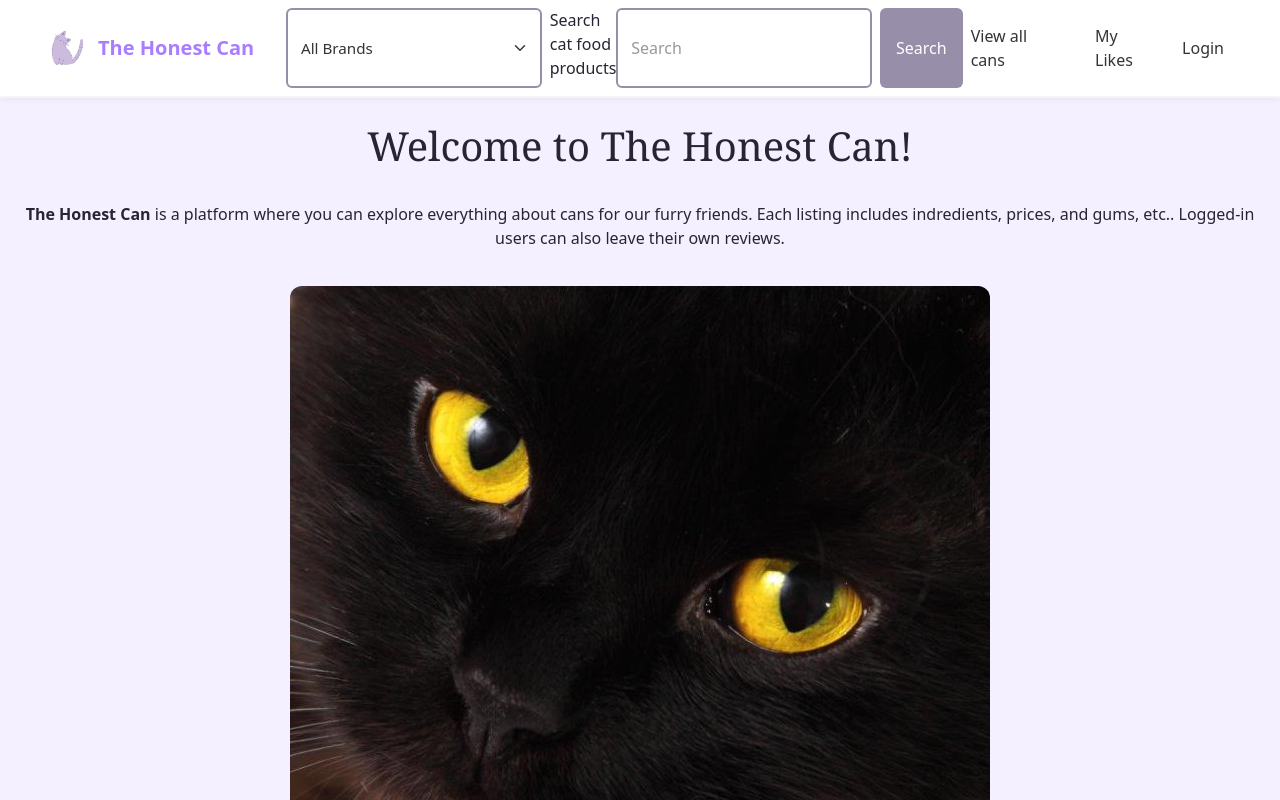
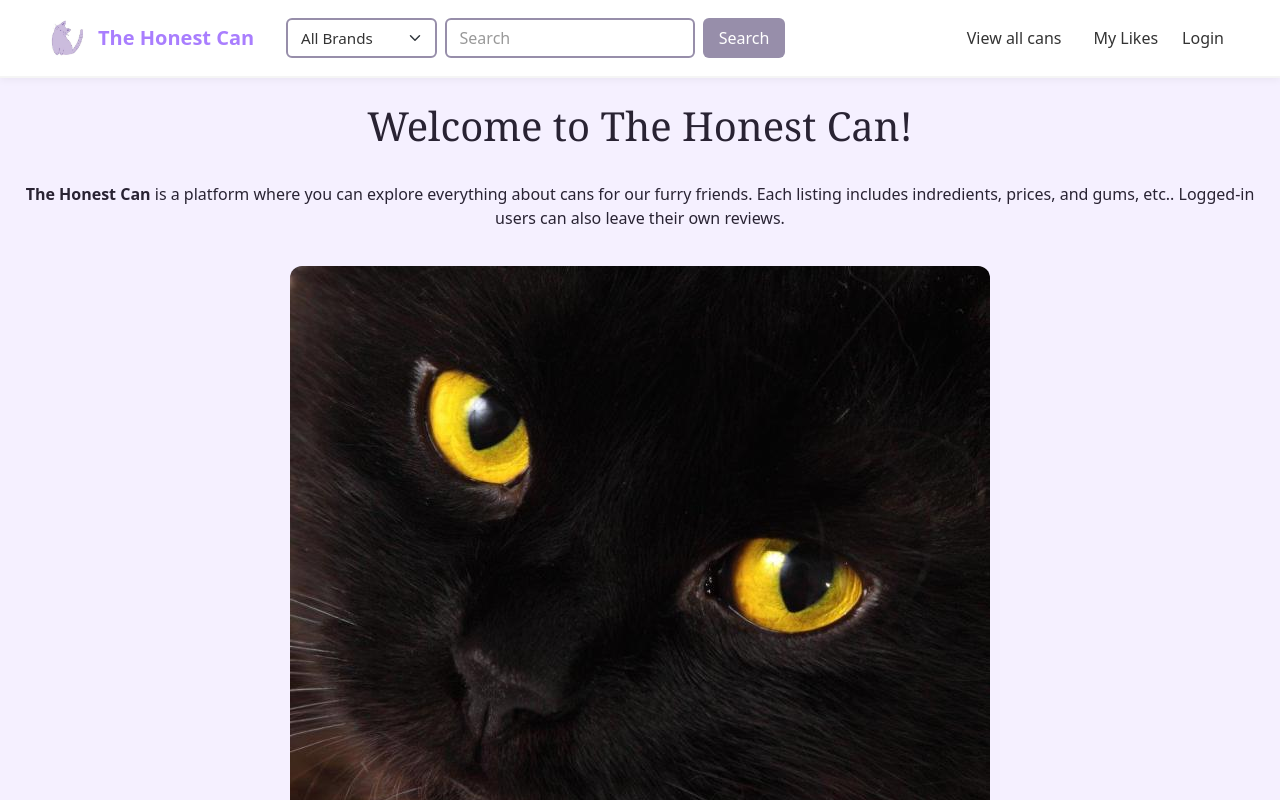
Before and after one commit to shinymidori/shinymidori.github.io, a React (Vite) app: page / in a window 1280 px wide. Shown: the top 800 px of the page. Built offline with nearby package versions, Linux system fonts and the light colour scheme.

Commit message:
Update CanNavbar.jsx

```diff
--- a/src/components/nav/CanNavbar.jsx
+++ b/src/components/nav/CanNavbar.jsx
@@ -65,7 +65,7 @@ export default function CanNavbar() {
 
                     <Form.Label
                         htmlFor="navbar-search"
-                    > Search cat food products
+                    >
                     </Form.Label>
 
                     <FormControl
```
